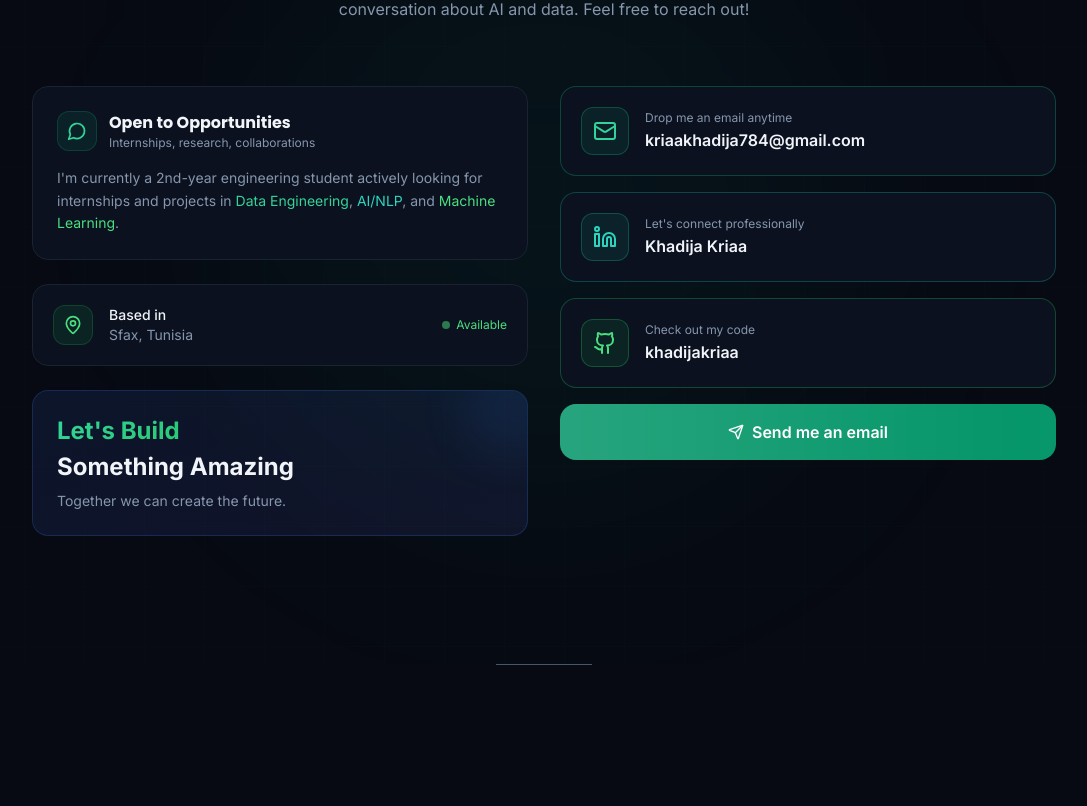
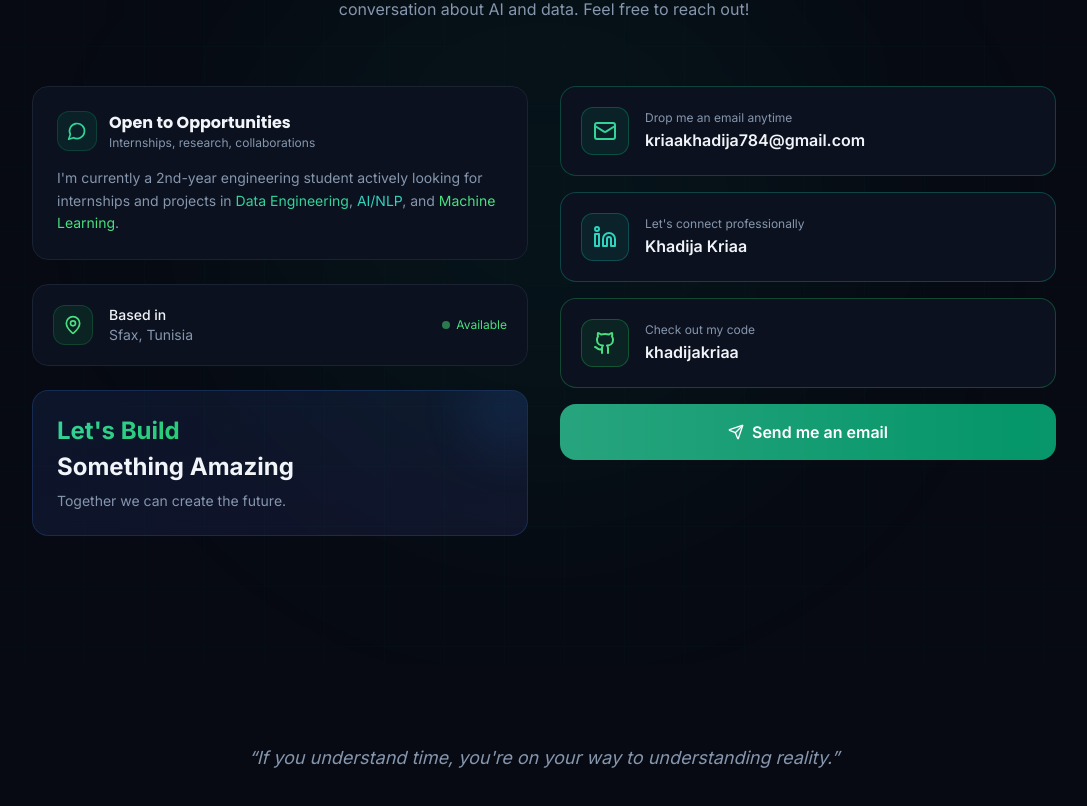
Before and after one commit to khadijakriaa/myportfolio, a Next.js app: page / in a window 1280 px wide. Shown: the part 6170-6976 px from the top of the page, without its empty margins (96-1183 px from the left). Before the commit the page ends 6859 px from the top, so only its background shows below. Built offline with nearby package versions, Linux system fonts and the light colour scheme.

Commit message:
rollback

```diff
--- a/app/page.tsx
+++ b/app/page.tsx
@@ -55,13 +55,12 @@ export default function Home() {
       <div className="h-px bg-gradient-to-r from-transparent via-emerald-400/15 to-transparent mx-8" />
 
       <Contact />
-        <div className="w-24 h-px bg-gray-600 mb-6 mx-auto">
+
         <section className="py-20 flex justify-center">
             <p className="max-w-2xl text-center italic text-muted-foreground text-lg">
                 “If you understand time, you're on your way to understanding reality.”
             </p>
         </section>
-        </div>
     </main>
   );
 }
```
